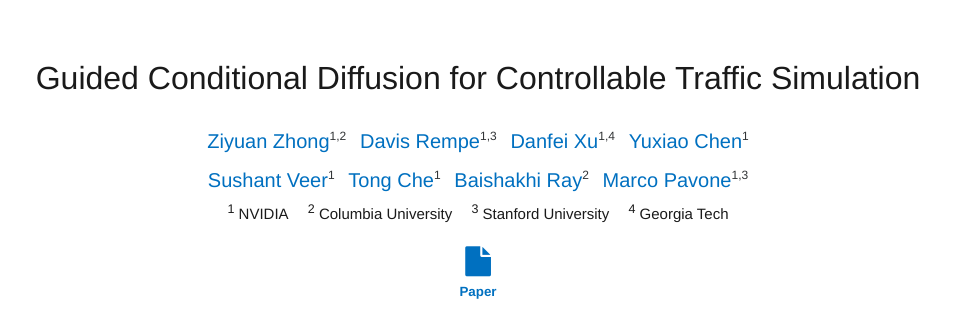
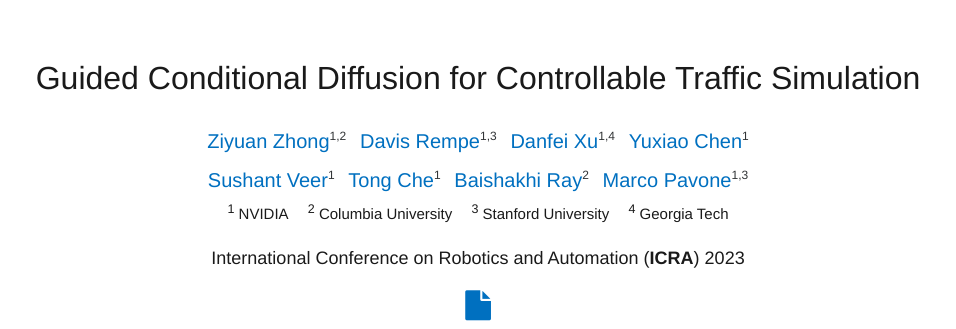
Before and after one commit to AIasd/ctg.github.io, a plain HTML site: page index.html in a window 1280 px wide. Shown: the top 329 px of the page, without its empty margins (162-1118 px from the left). Drawn offline with nearby package versions, Linux system fonts and the light colour scheme; some icons are missing.

Commit message:
Update index.html

```diff
--- a/index.html
+++ b/index.html
@@ -124,6 +124,10 @@
                 <span><sup>2</sup> Columbia University</span>&emsp;
                 <span><sup>3</sup> Stanford University</span>&emsp;
                 <span><sup>4</sup> Georgia Tech</span>
+            </div>
+
+            <div class="project-conference">
+                International Conference on Robotics and Automation (<b>ICRA</b>) 2023
             </div>
 
             <div class="project-icons">
```
